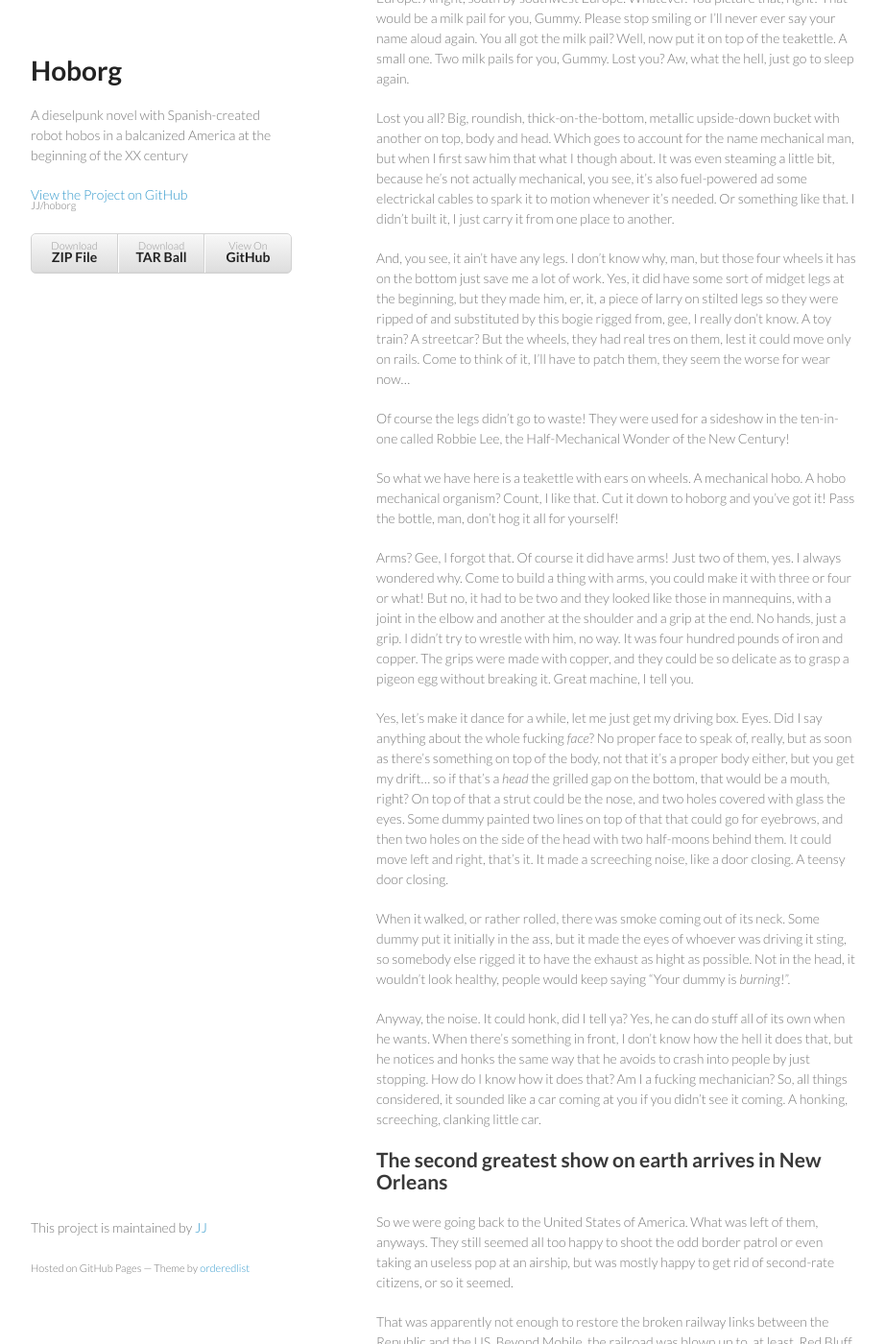
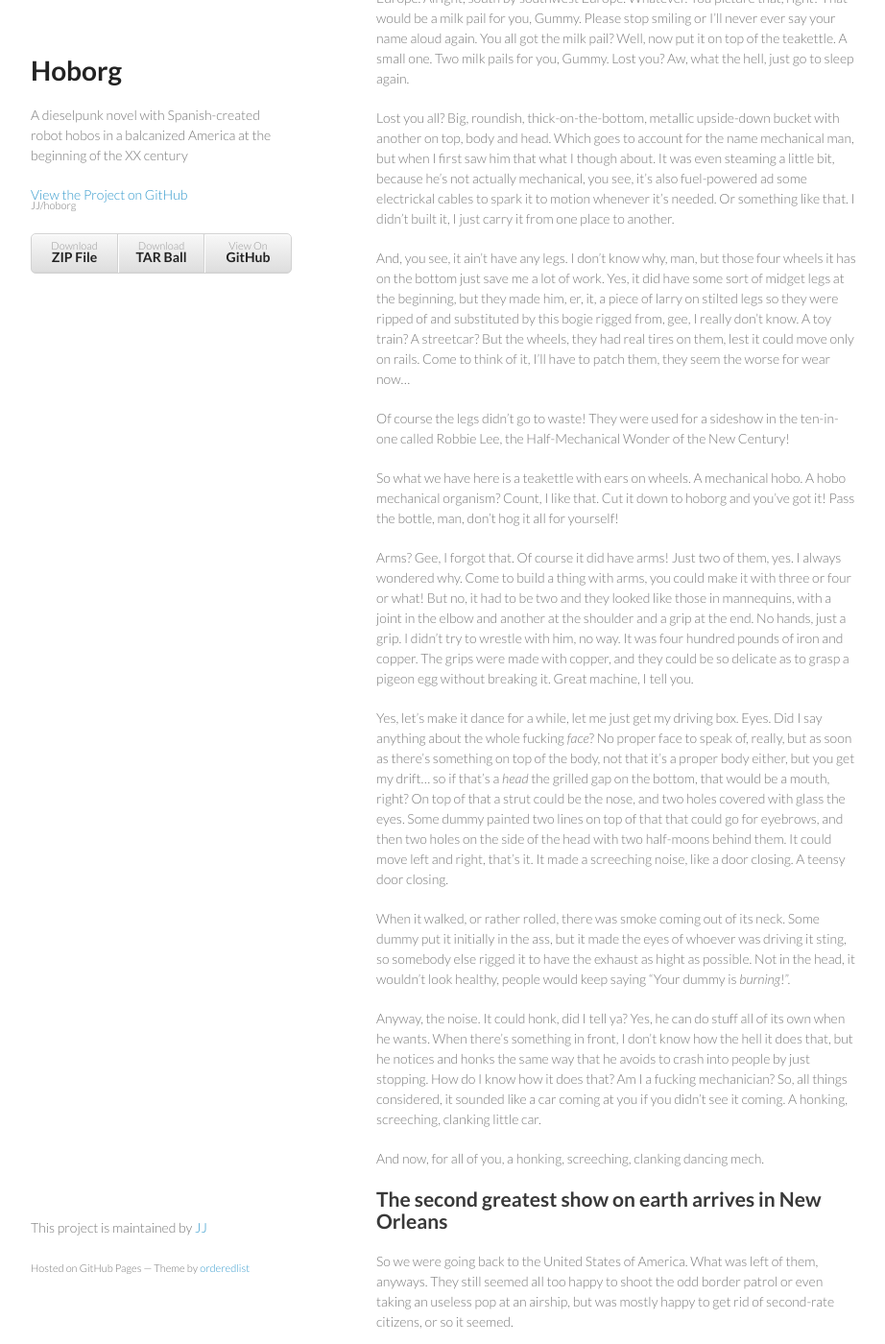
Before and after one commit to JJ/hoborg, a Jekyll site: the page built from text/text.md, in a window 1280 px wide and 1400 px high, scrolled down 1387 px. Shown: the whole window at 96% size, without its empty margins (178-1100 px from the left). Built offline with Jekyll 4.4.1, drawn with Linux system fonts in a browser that asks for light colours.

Commit message:
Sync text/text.md from master to gh-pages

```diff
--- a/text/text.md
+++ b/text/text.md
@@ -97,7 +97,7 @@
 did have some sort of midget legs at the beginning, but they made him,
 er, it, a piece of larry on stilted legs so they were ripped of and
 substituted by this bogie rigged from, gee, I really don't know. A toy
-train? A streetcar? But the wheels, they had real tres on them, lest
+train? A streetcar? But the wheels, they had real tires on them, lest
 it could move only on rails. Come to think of it, I'll have to patch
 them, they seem the worse for wear now...
 
@@ -145,6 +145,7 @@
 considered,  it sounded like a car coming at you if you didn't see it
 coming. A honking, screeching, clanking little car.
 
+And now, for all of you, a honking, screeching, clanking dancing mech.
 
 The second greatest show on earth arrives in New Orleans
 ----------------------------------------------------------------------------
```
